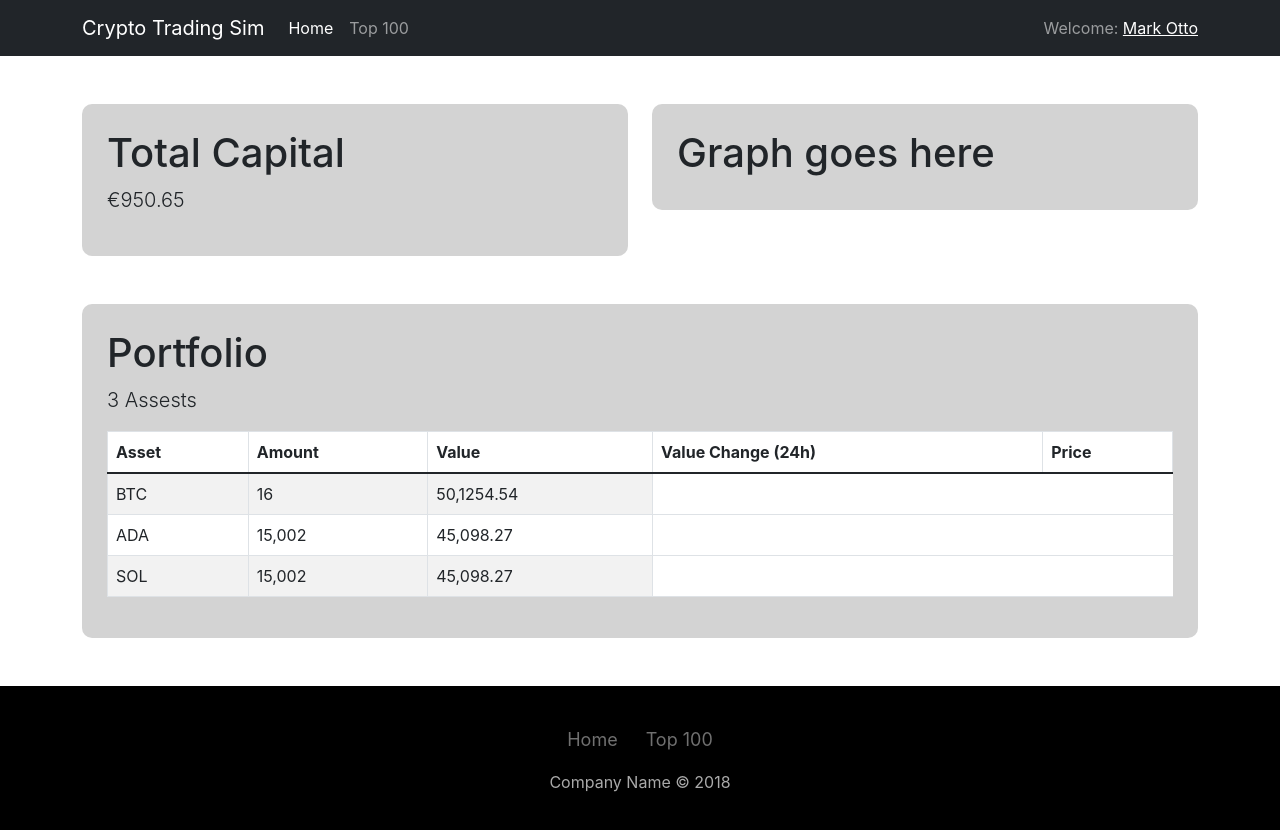
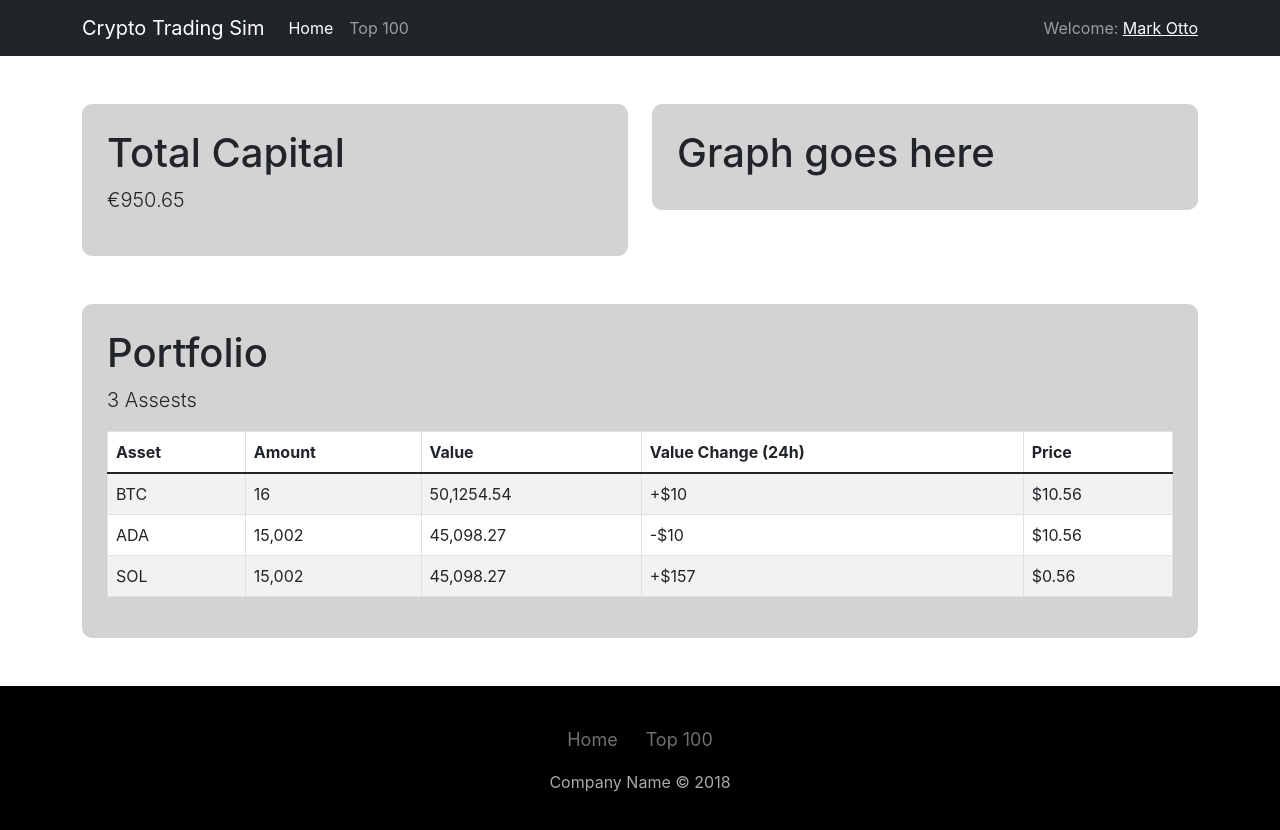
Before and after one commit to clancinio/crypto-frontend, a React (Create React App) app: page / in a window 1280 px wide. Shown: the top 830 px of the page. Built offline with nearby package versions, Linux system fonts and the light colour scheme; the HTML template or start-up script is replaced by a standard one.

Commit message:
Add more dummy data tp portfolio

```diff
--- a/src/components/portfoliosection/PortfolioComponent.js
+++ b/src/components/portfoliosection/PortfolioComponent.js
@@ -11,16 +11,22 @@ function PortfolioComponent() {
       symbol: "BTC",
       amount: "16",
       value: "50,1254.54",
+      value_change_24h: "+$10",
+      price: "$10.56",
     },
     {
       symbol: "ADA",
       amount: "15,002",
       value: "45,098.27",
+      value_change_24h: "-$10",
+      price: "$10.56",
     },
     {
       symbol: "SOL",
       amount: "15,002",
       value: "45,098.27",
+      value_change_24h: "+$157",
+      price: "$0.56",
     },
   ]);
 
@@ -47,6 +53,8 @@ function PortfolioComponent() {
                   symbol={asset.symbol}
                   amount={asset.amount}
                   value={asset.value}
+                  value_change_24h={asset.value_change_24h}
+                  price={asset.price}
                 />
               );
             })}
--- a/src/components/portfoliosection/asset/Asset.js
+++ b/src/components/portfoliosection/asset/Asset.js
@@ -1,11 +1,13 @@
 import React from "react";
 
-function Asset({ symbol, amount, value }) {
+function Asset({ symbol, amount, value, value_change_24h, price }) {
   return (
     <tr>
       <td>{symbol.toUpperCase()}</td>
       <td>{amount}</td>
       <td>{value}</td>
+      <td>{value_change_24h}</td>
+      <td>{price}</td>
     </tr>
   );
 }
```
